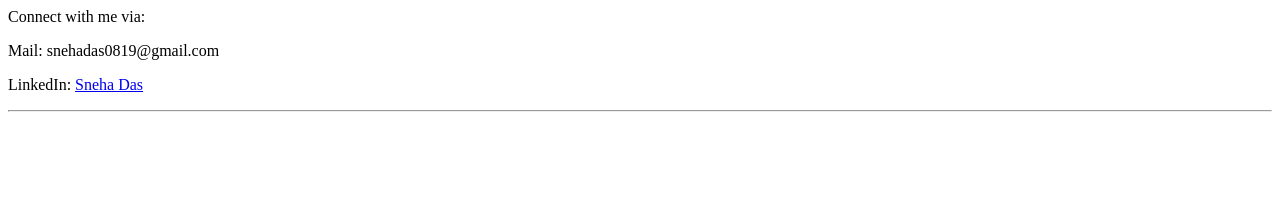
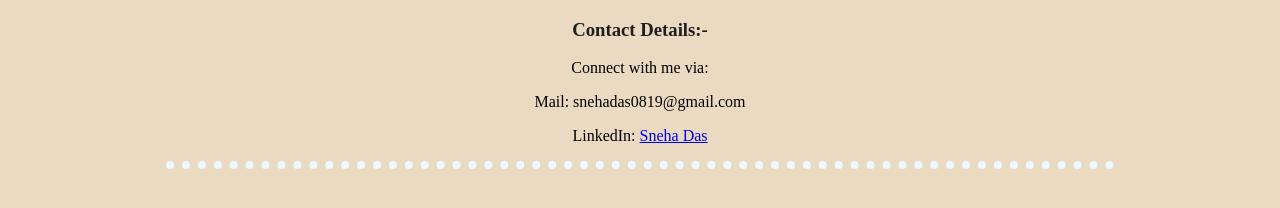
Before and after one commit to iamsnehadas/Personal_website, a plain HTML site: page contact_details.html in a window 1280 px wide. Drawn offline with Linux system fonts and the light colour scheme; files that its build step writes are made by us from their sources.

Commit message:
Added CSS

```diff
--- a/contact_details.html
+++ b/contact_details.html
@@ -3,12 +3,44 @@
 <head>
     <meta charset="UTF-8">
     <title>Contact</title>
+    <link rel="stylesheet" href="css/styles.css">
+    <style>
+        hr{
+            /*background-color: aliceblue;*/
+            border-color: aliceblue;
+            /*border-style: dotted none none;*/
+            border-style: none;
+            border-top-style: dotted;
+            border-width: 8px;
+            height: 0px;
+            width: 75%;
+        }
+        body{
+            text-align: center;
+            background-color: #E9DAC1;
+        }
+    </style>
 </head>
 <body>
+    <h3>Contact Details:-</h3>
     Connect with me via:
     <p>Mail: snehadas0819@gmail.com</p>
    <!--<p>Mobile: +919007827801</p>-->
     <p>LinkedIn: <a href="https://www.linkedin.com/in/sneha-das-3b94b9226/">Sneha Das</a></p>
         <hr>
+       <!-- <form action="index.html" method="post" enctype="text/plain">
+        <label>Your Name:</label>
+        <input type="text" name="yourName"><br>
+        <input type="color"><br><br>
+        <label>Do you want to sign up for the email list?</label>
+        <input type="checkbox">
+        <label>Password</label>
+            <input type="password">
+            <label>Your email:</label>
+            <input type="email" name="yourEmail"><br>
+            <label>Your message:</label><br>
+            <textarea name="yourMessage" cols="30" rows="10"></textarea><br>
+        <input type="submit">
+    </form>-->
 </body>
 </html>
```
